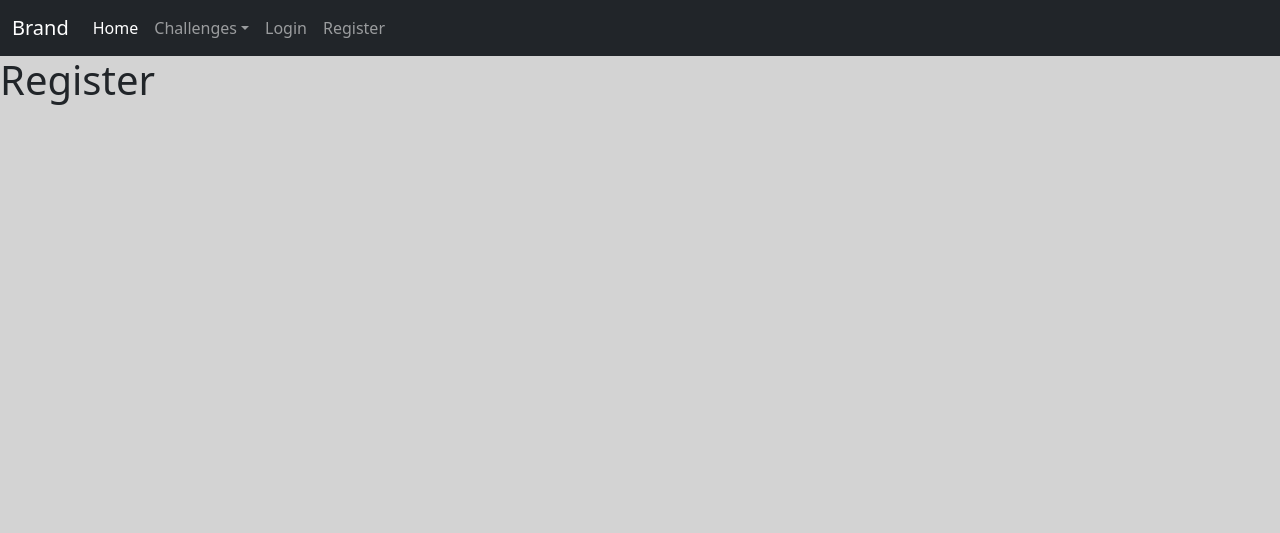
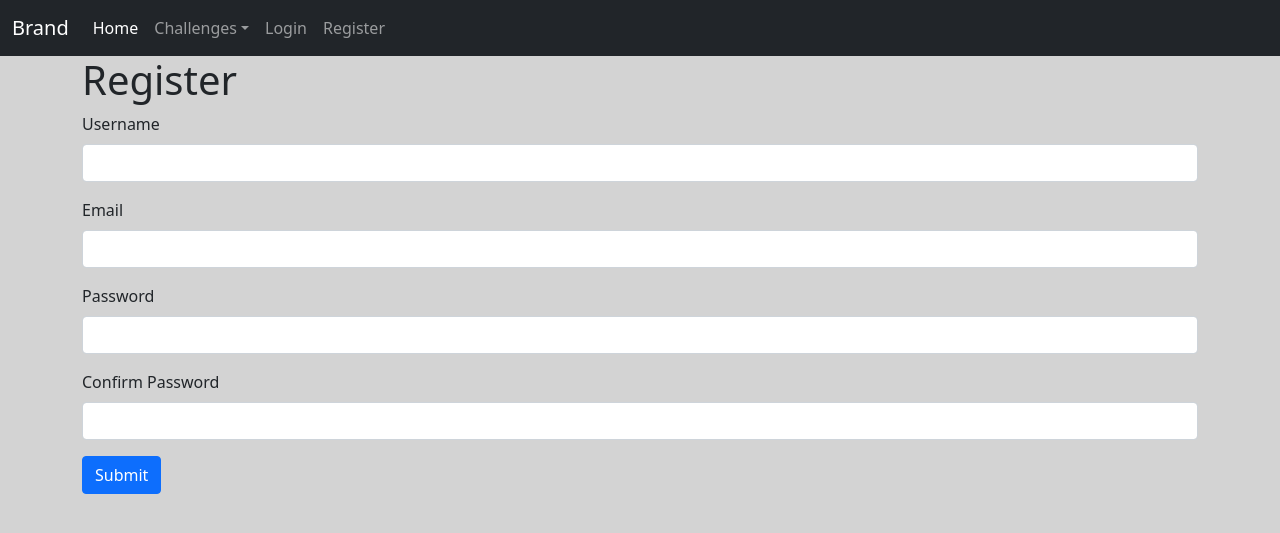
Before and after one commit to markinjamaica/therapy, a Django app: page /register in a window 1280 px wide. Shown: the top 533 px of the page. Run offline with Django 3.2, Linux system fonts and the light colour scheme.

Commit message:
create register form

```diff
--- a/biblehelp/templates/register.html
+++ b/biblehelp/templates/register.html
@@ -3,7 +3,31 @@
 {% block title %}Register | Thinking Biblically{% endblock %}
 
 {% block body%}
-<h1>Register</h1>
-<!-- username/password/confirm/declaration won't send spam -->
-<form action="{% url 'register' %}" method="post"></form>
+<main class="container">
+    <h1>Register</h1>
+    <!-- username/password/confirm/declaration won't send spam -->
+    <form action="{% url 'register' %}" method="post">
+        {% csrf_token %}
+        <div class="mb-3">
+            <label for="username" class="form-label">Username</label>
+            <input type="text" class="form-control" id="username" required>
+        </div>
+        <div class="mb-3">
+            <label for="email" class="form-label">Email</label>
+            <input type="email" class="form-control" id="email" required>
+        </div>
+        <div class="mb-3">
+            <label for="password" class="form-label">Password</label>
+            <input type="password" class="form-control" id="password" required>
+        </div>
+        <div class="mb-3">
+            <label for="confirm" class="form-label">Confirm Password</label>
+            <input type="password" class="form-control" id="confirm" required>
+        </div>
+        <div class="mb-3">
+            <button type="submit" class="btn btn-primary" required>Submit</button>
+        </div>
+    </form>
+</main>
+
 {% endblock %}
```
